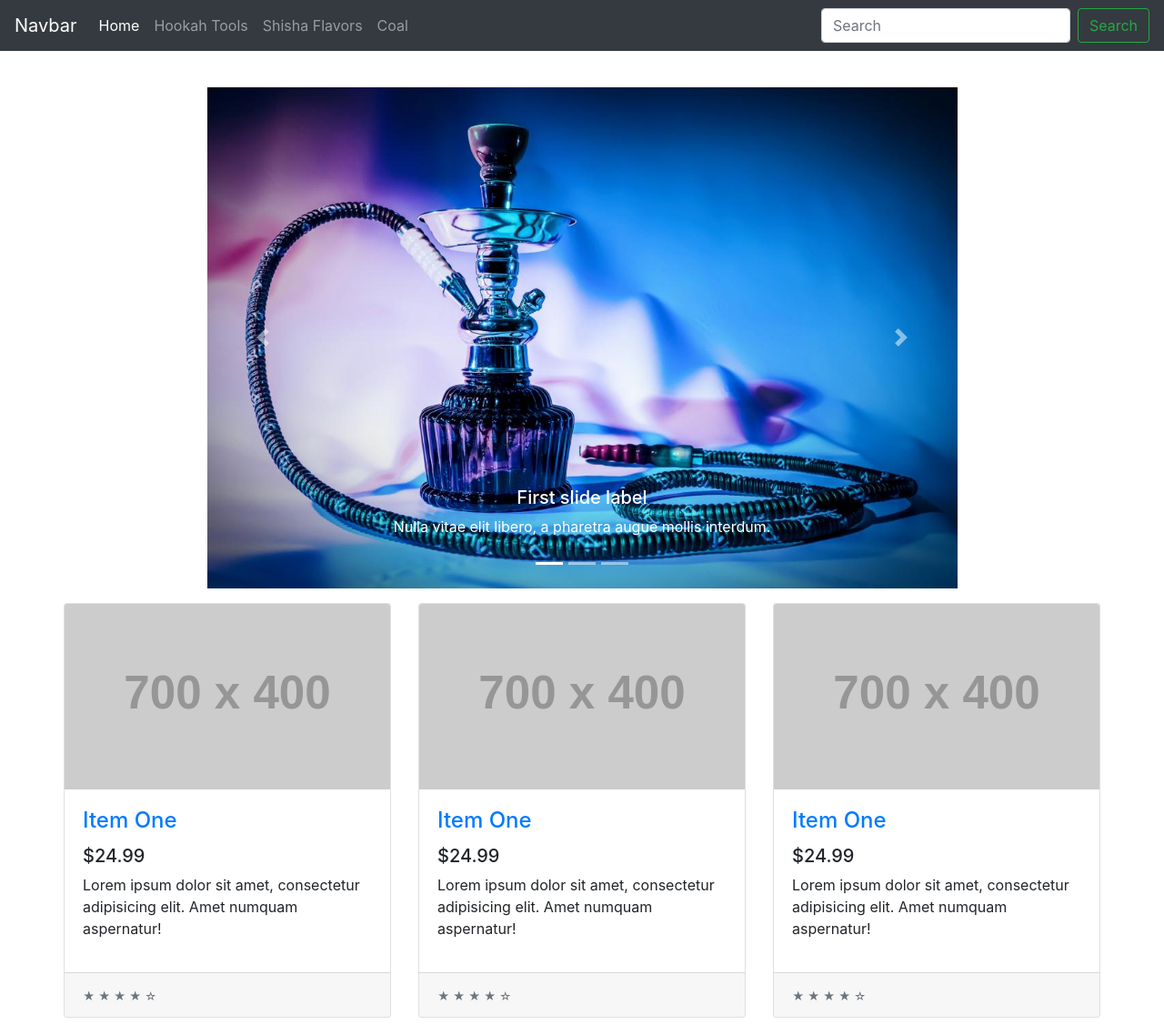
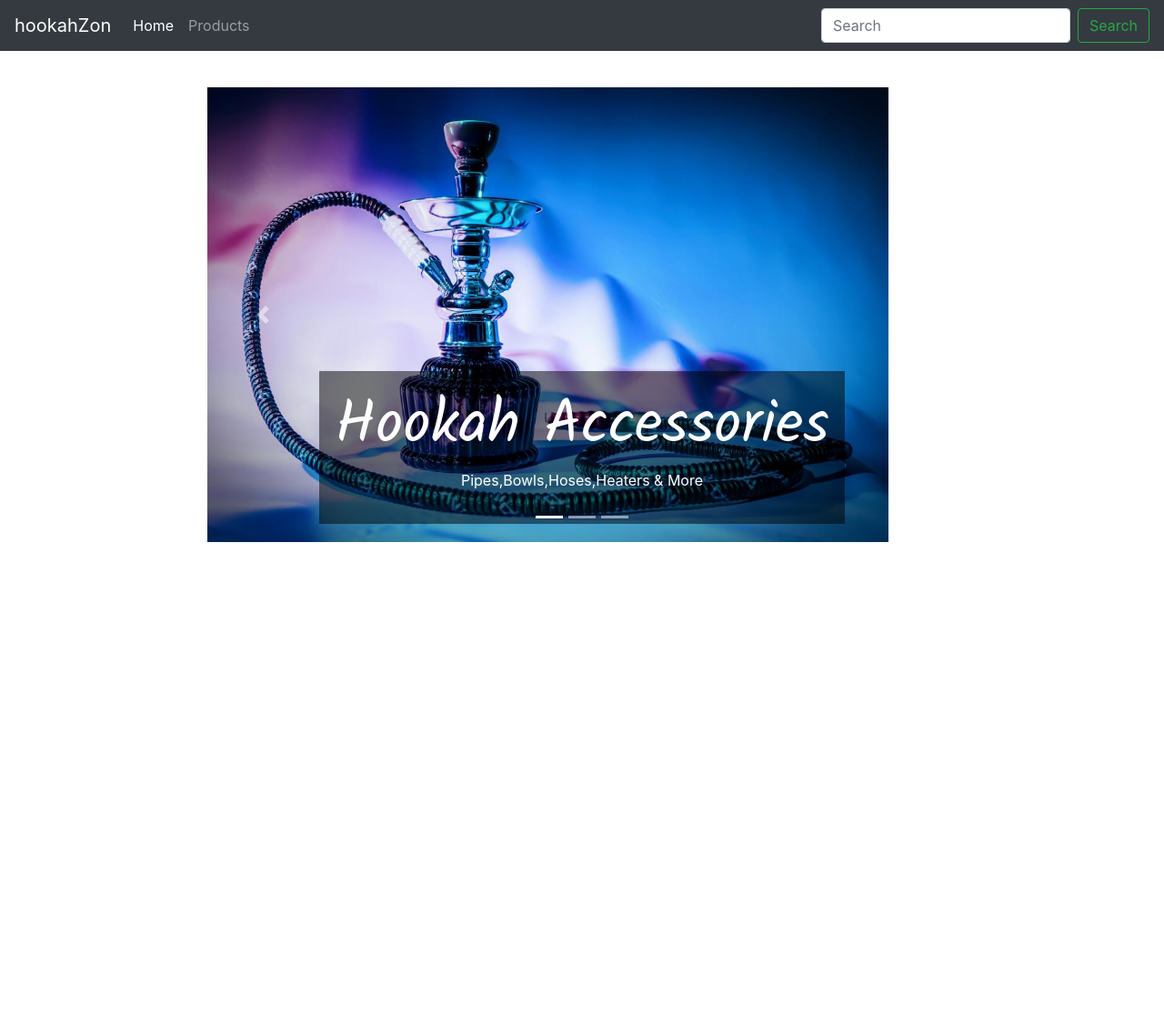
Before and after one commit to sallyalrawi/anotherProject, a web app: file public/layouts/home.html in a window 1280 px wide. Shown: the whole page at 91% size. After the commit the page ends 596 px from the top, so only its background shows below. Run offline with its HTML, style and script files only (its server is not run), Linux system fonts and the light colour scheme; grey boxes labelled with a size stand in for pictures from a placeholder-image service; some libraries are stand-ins or nearby versions.

Commit message:
html updates

```diff
--- a/public/layouts/home.html
+++ b/public/layouts/home.html
@@ -11,7 +11,8 @@
     <!-- Bootstrap CSS -->
     <link rel="stylesheet" href="https://stackpath.bootstrapcdn.com/bootstrap/4.3.1/css/bootstrap.min.css"
         integrity="sha384-ggOyR0iXCbMQv3Xipma34MD+dH/1fQ784/j6cY/iJTQUOhcWr7x9JvoRxT2MZw1T" crossorigin="anonymous">
-
+    <link href="https://fonts.googleapis.com/css?family=Kalam" rel="stylesheet">
+    <link rel="stylesheet" href="https://stackpath.bootstrapcdn.com/font-awesome/4.7.0/css/font-awesome.min.css">
     <title>hookahZon</title>
 </head>
 <!-- //head will be removed after testing, belongs in main.handlebars// -->
@@ -20,7 +21,7 @@
 
     <!-- Nav Bar -->
     <nav class="navbar navbar-expand-lg navbar-dark bg-dark fixed-top">
-        <a class="navbar-brand" href="#">Navbar</a>
+        <a class="navbar-brand" href="./home.html">hookahZon</a>
         <button class="navbar-toggler" type="button" data-toggle="collapse" data-target="#navbarSupportedContent"
             aria-controls="navbarSupportedContent" aria-expanded="false" aria-label="Toggle navigation">
             <span class="navbar-toggler-icon"></span>
@@ -29,17 +30,12 @@
         <div class="collapse navbar-collapse" id="navbarSupportedContent">
             <ul class="navbar-nav mr-auto">
                 <li class="nav-item active">
-                    <a class="nav-link" href="#">Home <span class="sr-only">(current)</span></a>
+                    <a class="nav-link disabled" href="./home.html">Home <span class="sr-only">(current)</span></a>
                 </li>
                 <li class="nav-item">
-                    <a class="nav-link" href="#">Hookah Tools</a>
+                    <a class="nav-link" href="./hookah.html">Products</a>
                 </li>
-                <li class="nav-item">
-                    <a class="nav-link" href="#">Shisha Flavors</a>
-                </li>
-                <li class="nav-item">
-                    <a class="nav-link" href="#">Coal</a>
-                </li>
+
 
             </ul>
             <form class="form-inline my-2 my-lg-0">
@@ -63,24 +59,24 @@
                     </ol>
                     <div class="carousel-inner">
                         <div class="carousel-item active">
-                            <img src="../public/assets/img/hookah-smoking.jpg" class="d-block w-100" alt="...">
-                            <div class="carousel-caption d-none d-md-block">
-                                <h5>First slide label</h5>
-                                <p>Nulla vitae elit libero, a pharetra augue mollis interdum.</p>
+                            <img src="../assets/img/hookah-smoking.jpg" class="d-block" style="height: 500px; width: fit-content" alt="...">
+                            <div class="carousel-caption d-none d-md-block" style="background-color:rgb(0,0,0,0.5)">
+                                <h5 style="font-family:kalam, cursive; font-size: 50pt">Hookah Accessories</h5>
+                                <p>Pipes,Bowls,Hoses,Heaters & More</p>
+                            </div>
+                        </div>
+                        <div class="carousel-item h-734">
+                            <img src="../assets/img/Shisha.jpg" class="d-block" style="height:500px; width: fit-content" alt="...">
+                            <div class="carousel-caption d-none d-md-block" style="background-color:rgb(0,0,0,0.5)">
+                                <h5 style="font-family:kalam, cursive; font-size: 50pt; color:mediumaquamarine">Shisha</h5>
+                                <p>Relax and try our fun flavors</p>
                             </div>
                         </div>
                         <div class="carousel-item">
-                            <img src="https://picsum.photos/900/350" class="d-block img-fluid" alt="...">
-                            <div class="carousel-caption d-none d-md-block">
-                                <h5>Second slide label</h5>
-                                <p>Lorem ipsum dolor sit amet, consectetur adipiscing elit.</p>
-                            </div>
-                        </div>
-                        <div class="carousel-item">
-                            <img src="https://picsum.photos/900/350" class="d-block img-fluid" alt="...">
-                            <div class="carousel-caption d-none d-md-block">
-                                <h5>Third slide label</h5>
-                                <p>Praesent commodo cursus magna, vel scelerisque nisl consectetur.</p>
+                            <img src="../assets/img/Coal.jpg" class="d-block" style="height: 500px; width: fit-content" alt="...">
+                            <div class="carousel-caption d-none d-md-block" style="background-color:rgb(0,0,0,0.5)">
+                                <h5 style="font-family:kalam, cursive; font-size: 50pt; color:mediumaquamarine">Coals</h5>
+                                <p>it's lit <i class="fa fa-fire"></i> </p>
                             </div>
                         </div>
                     </div>
@@ -98,61 +94,6 @@
             <!-- end carousel -->
 
 
-            <div class="row">
-                <div class="col-lg-4 col-md-6 mb-4">
-                    <div class="card h-100 mt-3">
-                        <a href="#"><img class="card-img-top" src="http://placehold.it/700x400" alt=""></a>
-                        <div class="card-body">
-                            <h4 class="card-title">
-                                <a href="#">Item One</a>
-                            </h4>
-                            <h5>$24.99</h5>
-                            <p class="card-text">Lorem ipsum dolor sit amet, consectetur adipisicing elit. Amet numquam
-                                aspernatur!</p>
-                        </div>
-                        <div class="card-footer">
-                            <small class="text-muted">★ ★ ★ ★ ☆</small>
-                        </div>
-                    </div>
-                </div>
-
-                <div class="col-lg-4 col-md-6 mb-4">
-                    <div class="card h-100 mt-3">
-                        <a href="#"><img class="card-img-top" src="http://placehold.it/700x400" alt=""></a>
-                        <div class="card-body">
-                            <h4 class="card-title">
-                                <a href="#">Item One</a>
-                            </h4>
-                            <h5>$24.99</h5>
-                            <p class="card-text">Lorem ipsum dolor sit amet, consectetur adipisicing elit. Amet numquam
-                                aspernatur!</p>
-                        </div>
-                        <div class="card-footer">
-                            <small class="text-muted">★ ★ ★ ★ ☆</small>
-                        </div>
-                    </div>
-                </div>
-
-                <div class="col-lg-4 col-md-6 mb-4">
-                    <div class="card h-100 mt-3">
-                        <a href="#"><img class="card-img-top" src="http://placehold.it/700x400" alt=""></a>
-                        <div class="card-body">
-                            <h4 class="card-title">
-                                <a href="#">Item One</a>
-                            </h4>
-                            <h5>$24.99</h5>
-                            <p class="card-text">Lorem ipsum dolor sit amet, consectetur adipisicing elit. Amet numquam
-                                aspernatur!</p>
-                        </div>
-                        <div class="card-footer">
-                            <small class="text-muted">★ ★ ★ ★ ☆</small>
-                        </div>
-                    </div>
-                </div>
-            </div>
-        </div>
-
-    </div>
 
             <!-- Optional JavaScript -->
             <!-- jQuery first, then Popper.js, then Bootstrap JS -->
```
Also changed, not shown: public/layouts/hookah.html (+4 -9 lines), public/assets/img/Coal.jpg (added), public/assets/img/Shisha.jpg (added). Lines whose indentation alone changed are shown as unchanged.
